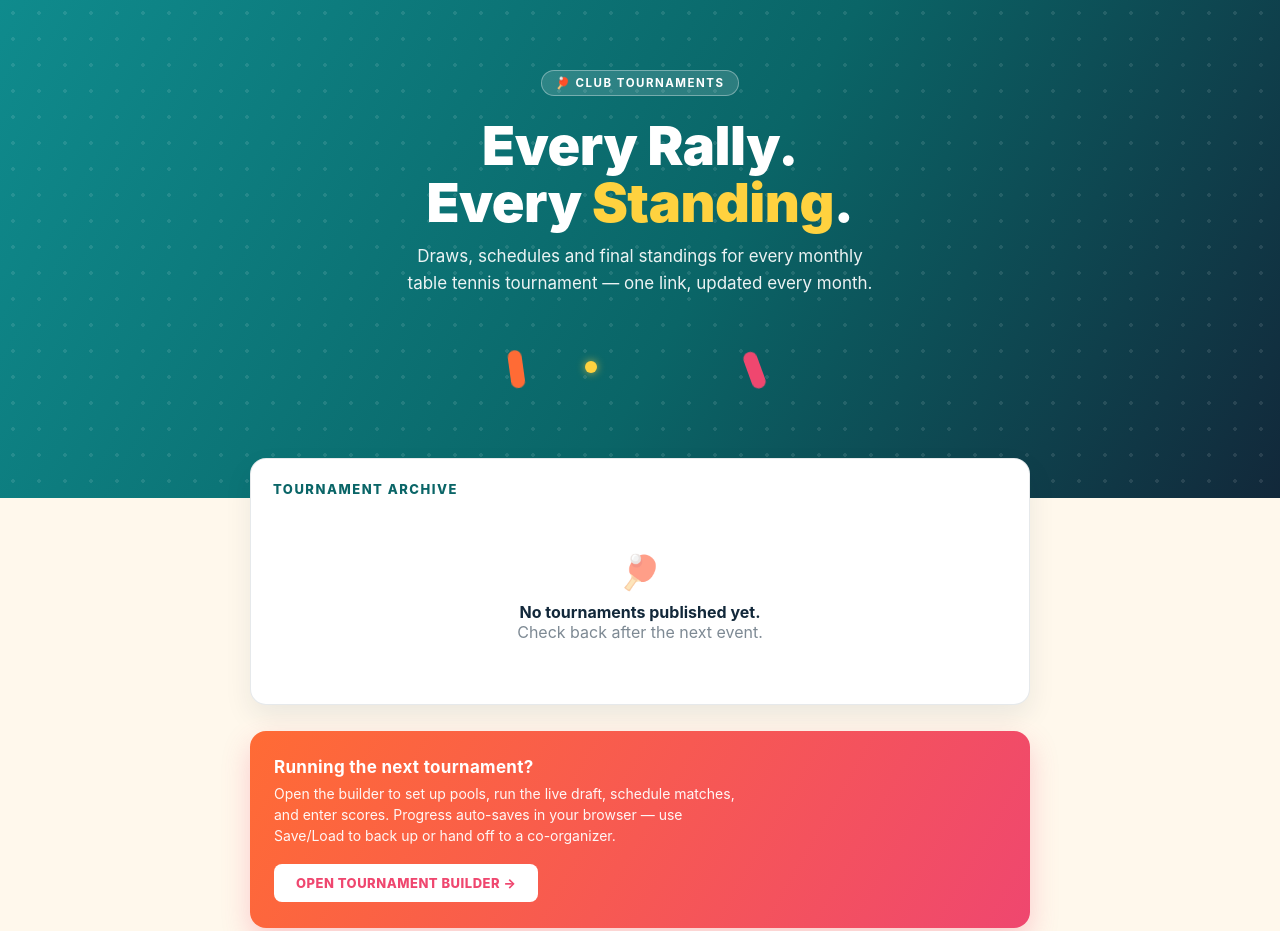
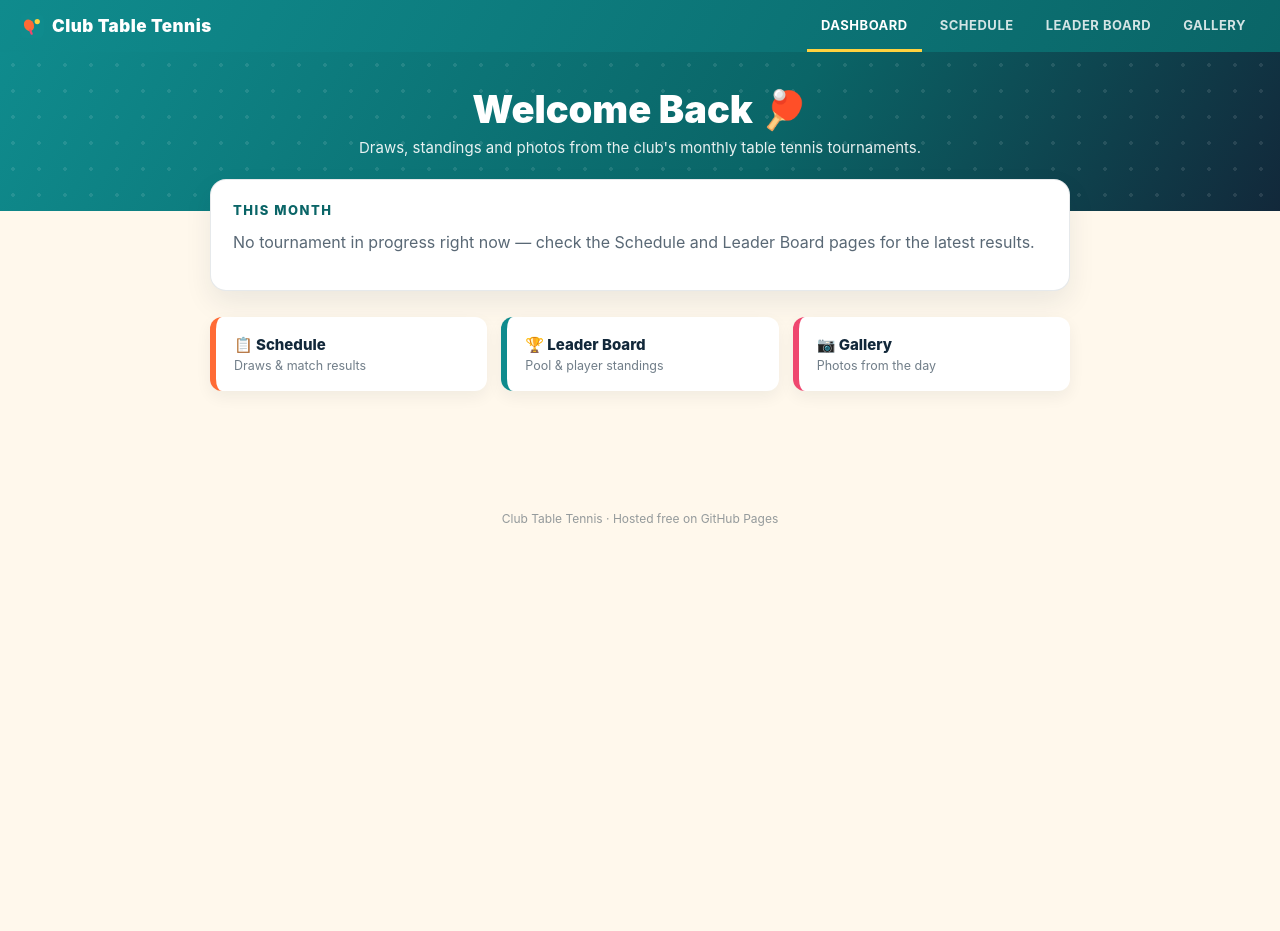
Before and after one commit to anilkvs/TT, a plain HTML site: page index.html in a window 1280 px wide. Shown: the top 931 px of the page. After the commit the page ends 800 px from the top, so only its background shows below. Drawn offline with Linux system fonts and the light colour scheme.

Commit message:
new features

```diff
--- /dev/null
+++ b/images.json
@@ -0,0 +1,4 @@
+[
+  "images/example1.jpg",
+  "images/example2.jpg"
+]
--- a/index.html
+++ b/index.html
@@ -3,161 +3,57 @@
 <head>
 <meta charset="UTF-8">
 <meta name="viewport" content="width=device-width, initial-scale=1.0">
-<title>Club Table Tennis — Tournaments</title>
-<style>
-  :root{
-    --court:#0F8B8D;
-    --court-dark:#0A6567;
-    --paddle:#FF6B35;
-    --ball:#FFD23F;
-    --pink:#EF476F;
-    --ink:#12283A;
-    --cream:#FFF8EC;
-    --line: rgba(18,40,58,0.10);
-  }
-  *{box-sizing:border-box;}
-  body{
-    margin:0; background:var(--cream); color:var(--ink);
-    font-family:-apple-system,"Segoe UI",Roboto,Arial,sans-serif;
-  }
-  a{color:inherit;}
-
-  /* ===== HERO ===== */
-  .hero{
-    position:relative; overflow:hidden;
-    background: linear-gradient(120deg, var(--court) 0%, var(--court-dark) 55%, var(--ink) 100%);
-    color:#fff; padding:70px 20px 90px; text-align:center;
-  }
-  .hero::before{
-    content:""; position:absolute; inset:0; opacity:0.10; pointer-events:none;
-    background-image: radial-gradient(circle, #fff 2px, transparent 2px);
-    background-size: 26px 26px;
-  }
-  .hero-inner{position:relative; max-width:720px; margin:0 auto;}
-  .eyebrow{
-    display:inline-block; background:rgba(255,255,255,0.14); border:1px solid rgba(255,255,255,0.35);
-    padding:5px 14px; border-radius:20px; font-size:11.5px; letter-spacing:1.5px; text-transform:uppercase;
-    font-weight:700; margin-bottom:22px;
-  }
-  .hero h1{
-    font-size:clamp(34px,6vw,54px); margin:0 0 12px; font-weight:900; letter-spacing:-0.5px; line-height:1.05;
-  }
-  .hero h1 span{color:var(--ball);}
-  .hero p{font-size:17px; opacity:0.92; max-width:480px; margin:0 auto 8px; line-height:1.55;}
-
-  /* rally animation — the signature element */
-  .rally{ position:relative; height:78px; max-width:260px; margin:34px auto 0; }
-  .paddle{ position:absolute; top:50%; width:14px; height:38px; border-radius:8px; transform:translateY(-50%) rotate(20deg); }
-  .paddle.left{ left:2px; background:var(--paddle); transform-origin:bottom center; animation: paddleLeft 1.6s ease-in-out infinite; }
-  .paddle.right{ right:2px; background:var(--pink); transform-origin:bottom center; animation: paddleRight 1.6s ease-in-out infinite; }
-  .ball{ position:absolute; top:50%; left:50%; width:12px; height:12px; border-radius:50%; background:var(--ball);
-    box-shadow:0 0 8px rgba(255,210,63,0.7); animation: rallyMove 1.6s ease-in-out infinite; }
-  @keyframes rallyMove{
-    0%{ left:20px; top:56px; }
-    25%{ left:50%; top:6px; }
-    50%{ left:calc(100% - 26px); top:56px; }
-    75%{ left:50%; top:6px; }
-    100%{ left:20px; top:56px; }
-  }
-  @keyframes paddleLeft{ 0%,100%{ transform:translateY(-50%) rotate(20deg);} 12%{ transform:translateY(-50%) rotate(-8deg);} 24%{ transform:translateY(-50%) rotate(20deg);} }
-  @keyframes paddleRight{ 0%,50%{ transform:translateY(-50%) rotate(-20deg);} 62%{ transform:translateY(-50%) rotate(8deg);} 74%,100%{ transform:translateY(-50%) rotate(-20deg);} }
-  @media (prefers-reduced-motion: reduce){ .ball, .paddle{ animation:none; } }
-
-  /* ===== BODY ===== */
-  .wrap{ max-width:820px; margin:0 auto; padding:0 20px 90px; }
-  .section{ margin-top:-40px; position:relative; z-index:2; }
-  h2.section-title{
-    font-size:13px; letter-spacing:1.5px; text-transform:uppercase; font-weight:800; color:var(--court-dark);
-    margin:0 0 14px;
-  }
-
-  .card-panel{
-    background:#fff; border:1px solid var(--line); border-radius:16px; padding:22px;
-    box-shadow:0 12px 28px rgba(18,40,58,0.08); margin-bottom:26px;
-  }
-
-  .month-grid{ display:grid; grid-template-columns:repeat(auto-fill, minmax(230px,1fr)); gap:14px; }
-  .month-card{
-    display:block; text-decoration:none; color:var(--ink);
-    background:var(--cream); border-radius:12px; padding:18px 18px 16px;
-    border-left:6px solid var(--paddle); transition:transform 0.15s ease, box-shadow 0.15s ease;
-  }
-  .month-card:nth-child(3n+2){ border-left-color:var(--court); }
-  .month-card:nth-child(3n+3){ border-left-color:var(--pink); }
-  .month-card:hover{ transform:translateY(-3px); box-shadow:0 8px 18px rgba(18,40,58,0.12); }
-  .month-card .m-name{ font-weight:800; font-size:16.5px; margin-bottom:4px; }
-  .month-card .m-cta{ font-size:12.5px; font-weight:700; color:var(--court-dark); }
-
-  .empty-state{
-    text-align:center; padding:40px 20px; color:rgba(18,40,58,0.55);
-  }
-  .empty-state .big-ball{ font-size:34px; display:block; margin-bottom:10px; }
-  .empty-state b{ color:var(--ink); }
-
-  .organizer-panel{
-    background: linear-gradient(120deg, var(--paddle), var(--pink));
-    border-radius:16px; padding:26px 24px; color:#fff; box-shadow:0 12px 28px rgba(239,71,111,0.25);
-  }
-  .organizer-panel h2{ margin:0 0 6px; font-size:17px; letter-spacing:0.3px; }
-  .organizer-panel p{ margin:0 0 18px; opacity:0.95; font-size:14px; line-height:1.5; max-width:480px; }
-  .tool-link{
-    display:inline-block; background:#fff; color:var(--pink); padding:11px 22px; border-radius:8px;
-    font-weight:800; text-transform:uppercase; font-size:13px; letter-spacing:0.5px; text-decoration:none;
-  }
-  .tool-link:hover{ filter:brightness(0.97); }
-
-  footer{ text-align:center; font-size:12px; color:rgba(18,40,58,0.45); padding:30px 20px 10px; }
-</style>
+<title>Club Table Tennis — Dashboard</title>
+<link rel="icon" type="image/svg+xml" href="favicon.svg">
+<link rel="alternate icon" href="favicon.ico">
+<link rel="apple-touch-icon" href="apple-touch-icon.png">
+<link rel="stylesheet" href="style.css">
 </head>
 <body>
 
-<div class="hero">
-  <div class="hero-inner">
-    <span class="eyebrow">🏓 Club Tournaments</span>
-    <h1>Every Rally.<br>Every <span>Standing</span>.</h1>
-    <p>Draws, schedules and final standings for every monthly table tennis tournament — one link, updated every month.</p>
-    <div class="rally">
-      <div class="paddle left"></div>
-      <div class="ball"></div>
-      <div class="paddle right"></div>
-    </div>
+<nav class="topnav">
+  <a class="brand" href="index.html"><img src="favicon.svg" alt=""> Club Table Tennis</a>
+  <div class="links">
+    <a href="index.html" class="active">Dashboard</a>
+    <a href="schedule.html">Schedule</a>
+    <a href="leaderboard.html">Leader Board</a>
+    <a href="gallery.html">Gallery</a>
   </div>
+</nav>
+
+<div class="page-hero">
+  <h1>Welcome Back 🏓</h1>
+  <p>Draws, standings and photos from the club's monthly table tennis tournaments.</p>
 </div>
 
 <div class="wrap">
   <div class="section">
     <div class="card-panel">
-      <h2 class="section-title">Tournament Archive</h2>
-      <div class="month-grid" id="month-grid">
-        <!--
-          Add one card per month here, pointing at the file you uploaded into /tournaments/.
-          Example:
-          <a class="month-card" href="tournaments/2026-08.html">
-            <div class="m-name">August 2026</div>
-            <div class="m-cta">View draws &amp; standings →</div>
-          </a>
-        -->
-      </div>
-      <div class="empty-state" id="empty-state">
-        <span class="big-ball">🏓</span>
-        <b>No tournaments published yet.</b><br>Check back after the next event.
-      </div>
+      <h2 class="section-title">This Month</h2>
+      <!--
+        UPDATE THIS EACH MONTH: replace the text below with a short summary of the
+        current tournament (dates, number of pools, anything you want to highlight).
+      -->
+      <p style="margin-top:0; color:rgba(18,40,58,0.7);">No tournament in progress right now — check the Schedule and Leader Board pages for the latest results.</p>
     </div>
 
-    <div class="organizer-panel">
-      <h2>Running the next tournament?</h2>
-      <p>Open the builder to set up pools, run the live draft, schedule matches, and enter scores. Progress auto-saves in your browser — use Save/Load to back up or hand off to a co-organizer.</p>
-      <a class="tool-link" href="tool.html">Open Tournament Builder →</a>
+    <div style="display:grid; grid-template-columns:repeat(auto-fit, minmax(180px,1fr)); gap:14px;">
+      <a href="schedule.html" style="text-decoration:none; color:var(--ink); background:#fff; border-left:6px solid var(--paddle); border-radius:12px; padding:18px; box-shadow:0 6px 16px rgba(18,40,58,0.06);">
+        <div style="font-weight:800; font-size:15px; margin-bottom:4px;">📋 Schedule</div>
+        <div style="font-size:12.5px; color:rgba(18,40,58,0.6);">Draws &amp; match results</div>
+      </a>
+      <a href="leaderboard.html" style="text-decoration:none; color:var(--ink); background:#fff; border-left:6px solid var(--court); border-radius:12px; padding:18px; box-shadow:0 6px 16px rgba(18,40,58,0.06);">
+        <div style="font-weight:800; font-size:15px; margin-bottom:4px;">🏆 Leader Board</div>
+        <div style="font-size:12.5px; color:rgba(18,40,58,0.6);">Pool &amp; player standings</div>
+      </a>
+      <a href="gallery.html" style="text-decoration:none; color:var(--ink); background:#fff; border-left:6px solid var(--pink); border-radius:12px; padding:18px; box-shadow:0 6px 16px rgba(18,40,58,0.06);">
+        <div style="font-weight:800; font-size:15px; margin-bottom:4px;">📷 Gallery</div>
+        <div style="font-size:12.5px; color:rgba(18,40,58,0.6);">Photos from the day</div>
+      </a>
     </div>
   </div>
 </div>
 
 <footer>Club Table Tennis · Hosted free on GitHub Pages</footer>
-
-<script>
-  // Hides the empty-state message automatically once at least one month card exists.
-  const grid = document.getElementById('month-grid');
-  if(grid.children.length > 0){ document.getElementById('empty-state').style.display = 'none'; }
-</script>
 </body>
 </html>
--- /dev/null
+++ b/style.css
@@ -0,0 +1,71 @@
+:root{
+  --court:#0F8B8D;
+  --court-dark:#0A6567;
+  --paddle:#FF6B35;
+  --ball:#FFD23F;
+  --pink:#EF476F;
+  --ink:#12283A;
+  --cream:#FFF8EC;
+  --line: rgba(18,40,58,0.10);
+}
+*{box-sizing:border-box;}
+body{
+  margin:0; background:var(--cream); color:var(--ink);
+  font-family:-apple-system,"Segoe UI",Roboto,Arial,sans-serif;
+}
+a{color:inherit;}
+
+/* ===== TOP NAV ===== */
+.topnav{
+  background: linear-gradient(120deg, var(--court) 0%, var(--court-dark) 100%);
+  padding:0 20px; display:flex; align-items:center; justify-content:space-between;
+  flex-wrap:wrap; gap:10px;
+}
+.topnav .brand{ color:#fff; font-weight:900; letter-spacing:0.5px; padding:14px 0; font-size:17px; display:flex; align-items:center; gap:8px; text-decoration:none; }
+.topnav .brand img{ width:24px; height:24px; border-radius:6px; }
+.topnav .links{ display:flex; gap:4px; flex-wrap:wrap; }
+.topnav .links a{
+  color:rgba(255,255,255,0.82); text-decoration:none; font-size:13px; font-weight:700;
+  text-transform:uppercase; letter-spacing:0.5px; padding:16px 14px; border-bottom:3px solid transparent;
+}
+.topnav .links a:hover{ color:#fff; }
+.topnav .links a.active{ color:#fff; border-bottom-color:var(--ball); }
+
+/* ===== PAGE HERO ===== */
+.page-hero{
+  background: linear-gradient(120deg, var(--court) 0%, var(--court-dark) 60%, var(--ink) 100%);
+  color:#fff; padding:34px 20px 54px; text-align:center; position:relative; overflow:hidden;
+}
+.page-hero::before{
+  content:""; position:absolute; inset:0; opacity:0.10; pointer-events:none;
+  background-image: radial-gradient(circle, #fff 2px, transparent 2px);
+  background-size: 26px 26px;
+}
+.page-hero h1{ font-size:clamp(26px,5vw,38px); margin:0 0 6px; font-weight:900; position:relative; }
+.page-hero p{ font-size:15px; opacity:0.9; margin:0; position:relative; }
+
+/* ===== SHARED LAYOUT ===== */
+.wrap{ max-width:900px; margin:0 auto; padding:0 20px 90px; }
+.section{ margin-top:-32px; position:relative; z-index:2; }
+h2.section-title{
+  font-size:13px; letter-spacing:1.5px; text-transform:uppercase; font-weight:800; color:var(--court-dark);
+  margin:0 0 14px;
+}
+.card-panel{
+  background:#fff; border:1px solid var(--line); border-radius:16px; padding:22px;
+  box-shadow:0 12px 28px rgba(18,40,58,0.08); margin-bottom:26px;
+}
+table{ width:100%; border-collapse:collapse; font-size:14px; }
+th,td{ padding:9px 10px; border-bottom:1px solid var(--line); text-align:left; }
+th{ text-transform:uppercase; font-size:10.5px; letter-spacing:0.6px; color:rgba(18,40,58,0.55); }
+
+.tier-tag{ display:inline-block; font-size:10px; text-transform:uppercase; letter-spacing:0.6px; padding:2px 8px; border-radius:20px; font-weight:700; }
+.tier-adv{ background:rgba(255,107,53,0.15); color:#B94A19; }
+.tier-int{ background:rgba(255,210,63,0.25); color:#8A6A05; }
+.tier-rest{ background:rgba(15,139,141,0.15); color:var(--court-dark); }
+
+.empty-state{ text-align:center; padding:44px 20px; color:rgba(18,40,58,0.55); }
+.empty-state .big-ball{ font-size:34px; display:block; margin-bottom:10px; }
+.empty-state b{ color:var(--ink); }
+
+footer{ text-align:center; font-size:12px; color:rgba(18,40,58,0.45); padding:30px 20px 10px; }
```
Also changed, not shown: gallery.html (added, +108 -0 lines), leaderboard.html (added, +43 -0 lines), schedule.html (added, +43 -0 lines), apple-touch-icon.png (added), favicon.ico (added), favicon.svg (added), 1 other file.
